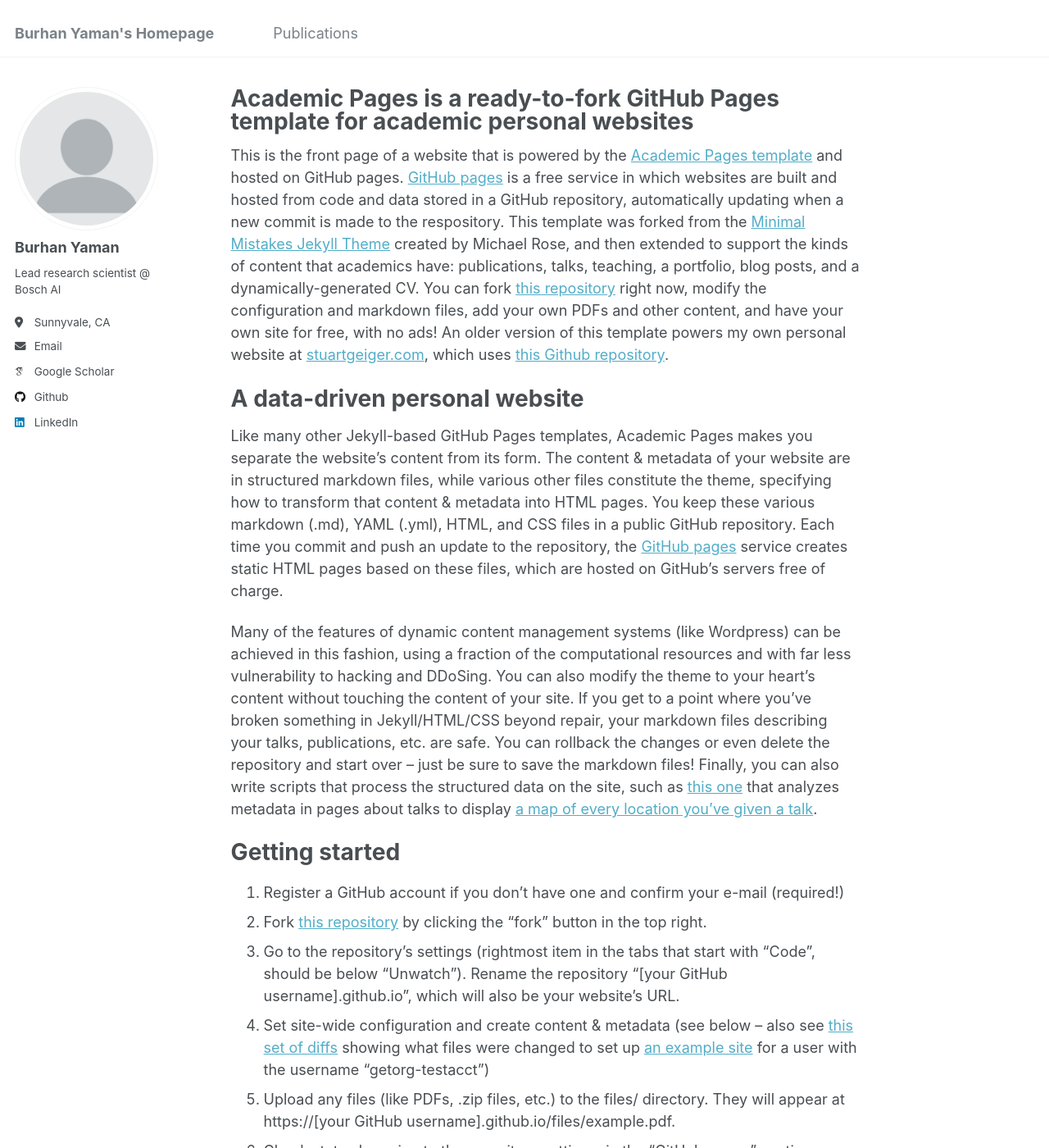
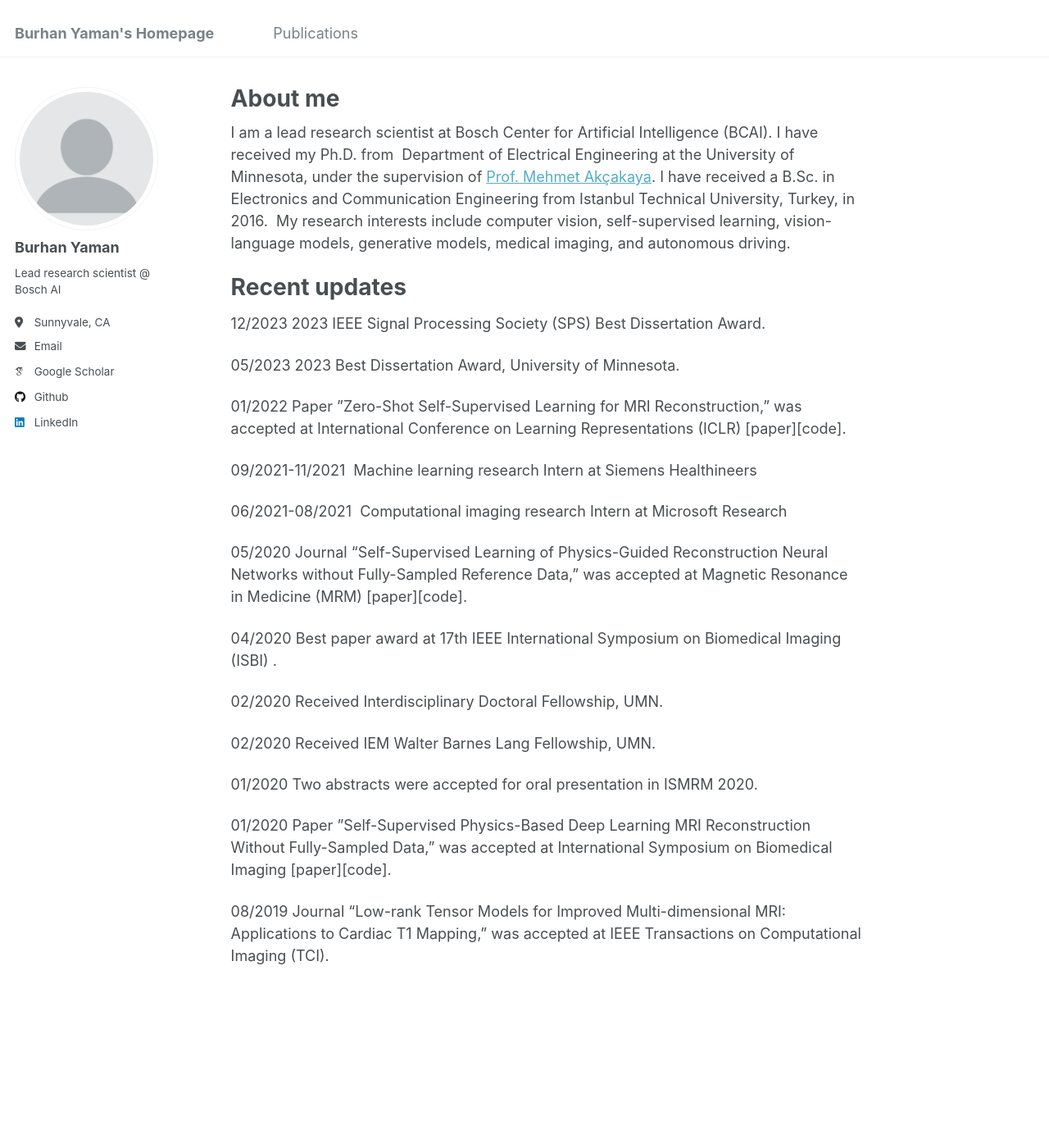
Before and after one commit to byaman14/byaman14.github.io, a Jekyll site: the page built from _pages/about.md, in a window 1280 px wide and 1400 px high. Shown: the whole window at 82% size. Built offline with Jekyll 4.4.1, drawn with Linux system fonts in a browser that asks for light colours; some web fonts are replaced; some of the changed text lies outside the part shown.

Commit message:
Update about.md

```diff
--- a/_pages/about.md
+++ b/_pages/about.md
@@ -1,49 +1,38 @@
 ---
 permalink: /
-title: "Academic Pages is a ready-to-fork GitHub Pages template for academic personal websites"
+title: "About me"
 author_profile: true
 redirect_from:
   - /about/
   - /about.html
 ---
 
-This is the front page of a website that is powered by the [Academic Pages template](https://github.com/academicpages/academicpages.github.io) and hosted on GitHub pages. [GitHub pages](https://pages.github.com) is a free service in which websites are built and hosted from code and data stored in a GitHub repository, automatically updating when a new commit is made to the respository. This template was forked from the [Minimal Mistakes Jekyll Theme](https://mmistakes.github.io/minimal-mistakes/) created by Michael Rose, and then extended to support the kinds of content that academics have: publications, talks, teaching, a portfolio, blog posts, and a dynamically-generated CV. You can fork [this repository](https://github.com/academicpages/academicpages.github.io) right now, modify the configuration and markdown files, add your own PDFs and other content, and have your own site for free, with no ads! An older version of this template powers my own personal website at [stuartgeiger.com](http://stuartgeiger.com), which uses [this Github repository](https://github.com/staeiou/staeiou.github.io).
+I am a lead research scientist at Bosch Center for Artificial Intelligence (BCAI). I have received my Ph.D. from  Department of Electrical Engineering at the University of Minnesota, under the supervision of [Prof. Mehmet Akçakaya](https://imagine.umn.edu/people/mehmet-ak%C3%A7akaya). I have received a B.Sc. in Electronics and Communication Engineering from Istanbul Technical University, Turkey, in 2016.
+My research  interests include computer vision, self-supervised learning, vision-language models, generative models, medical imaging, and autonomous driving.
 
-A data-driven personal website
-======
-Like many other Jekyll-based GitHub Pages templates, Academic Pages makes you separate the website's content from its form. The content & metadata of your website are in structured markdown files, while various other files constitute the theme, specifying how to transform that content & metadata into HTML pages. You keep these various markdown (.md), YAML (.yml), HTML, and CSS files in a public GitHub repository. Each time you commit and push an update to the repository, the [GitHub pages](https://pages.github.com/) service creates static HTML pages based on these files, which are hosted on GitHub's servers free of charge.
 
-Many of the features of dynamic content management systems (like Wordpress) can be achieved in this fashion, using a fraction of the computational resources and with far less vulnerability to hacking and DDoSing. You can also modify the theme to your heart's content without touching the content of your site. If you get to a point where you've broken something in Jekyll/HTML/CSS beyond repair, your markdown files describing your talks, publications, etc. are safe. You can rollback the changes or even delete the repository and start over -- just be sure to save the markdown files! Finally, you can also write scripts that process the structured data on the site, such as [this one](https://github.com/academicpages/academicpages.github.io/blob/master/talkmap.ipynb) that analyzes metadata in pages about talks to display [a map of every location you've given a talk](https://academicpages.github.io/talkmap.html).
+# Recent updates
 
-Getting started
-======
-1. Register a GitHub account if you don't have one and confirm your e-mail (required!)
-1. Fork [this repository](https://github.com/academicpages/academicpages.github.io) by clicking the "fork" button in the top right.
-1. Go to the repository's settings (rightmost item in the tabs that start with "Code", should be below "Unwatch"). Rename the repository "[your GitHub username].github.io", which will also be your website's URL.
-1. Set site-wide configuration and create content & metadata (see below -- also see [this set of diffs](http://archive.is/3TPas) showing what files were changed to set up [an example site](https://getorg-testacct.github.io) for a user with the username "getorg-testacct")
-1. Upload any files (like PDFs, .zip files, etc.) to the files/ directory. They will appear at https://[your GitHub username].github.io/files/example.pdf.
-1. Check status by going to the repository settings, in the "GitHub pages" section
+12/2023  2023 IEEE Signal Processing Society (SPS) Best Dissertation Award.
 
-Site-wide configuration
-------
-The main configuration file for the site is in the base directory in [_config.yml](https://github.com/academicpages/academicpages.github.io/blob/master/_config.yml), which defines the content in the sidebars and other site-wide features. You will need to replace the default variables with ones about yourself and your site's github repository. The configuration file for the top menu is in [_data/navigation.yml](https://github.com/academicpages/academicpages.github.io/blob/master/_data/navigation.yml). For example, if you don't have a portfolio or blog posts, you can remove those items from that navigation.yml file to remove them from the header.
+05/2023  2023 Best Dissertation Award,  University of Minnesota.
 
-Create content & metadata
-------
-For site content, there is one markdown file for each type of content, which are stored in directories like _publications, _talks, _posts, _teaching, or _pages. For example, each talk is a markdown file in the [_talks directory](https://github.com/academicpages/academicpages.github.io/tree/master/_talks). At the top of each markdown file is structured data in YAML about the talk, which the theme will parse to do lots of cool stuff. The same structured data about a talk is used to generate the list of talks on the [Talks page](https://academicpages.github.io/talks), each [individual page](https://academicpages.github.io/talks/2012-03-01-talk-1) for specific talks, the talks section for the [CV page](https://academicpages.github.io/cv), and the [map of places you've given a talk](https://academicpages.github.io/talkmap.html) (if you run this [python file](https://github.com/academicpages/academicpages.github.io/blob/master/talkmap.py) or [Jupyter notebook](https://github.com/academicpages/academicpages.github.io/blob/master/talkmap.ipynb), which creates the HTML for the map based on the contents of the _talks directory).
+01/2022  Paper "Zero-Shot Self-Supervised Learning for MRI Reconstruction," was accepted at International Conference on Learning Representations (ICLR) [paper][code].
 
-**Markdown generator**
+09/2021-11/2021  Machine learning research Intern at Siemens Healthineers
 
-I have also created [a set of Jupyter notebooks](https://github.com/academicpages/academicpages.github.io/tree/master/markdown_generator
-) that converts a CSV containing structured data about talks or presentations into individual markdown files that will be properly formatted for the Academic Pages template. The sample CSVs in that directory are the ones I used to create my own personal website at stuartgeiger.com. My usual workflow is that I keep a spreadsheet of my publications and talks, then run the code in these notebooks to generate the markdown files, then commit and push them to the GitHub repository.
+06/2021-08/2021  Computational imaging research Intern at Microsoft Research
 
-How to edit your site's GitHub repository
-------
-Many people use a git client to create files on their local computer and then push them to GitHub's servers. If you are not familiar with git, you can directly edit these configuration and markdown files directly in the github.com interface. Navigate to a file (like [this one](https://github.com/academicpages/academicpages.github.io/blob/master/_talks/2012-03-01-talk-1.md) and click the pencil icon in the top right of the content preview (to the right of the "Raw | Blame | History" buttons). You can delete a file by clicking the trashcan icon to the right of the pencil icon. You can also create new files or upload files by navigating to a directory and clicking the "Create new file" or "Upload files" buttons.
+05/2020 Journal "Self-Supervised Learning of Physics-Guided Reconstruction Neural Networks without Fully-Sampled Reference Data," was accepted at Magnetic Resonance in Medicine (MRM) [paper][code].
 
-Example: editing a markdown file for a talk
-![Editing a markdown file for a talk](/images/editing-talk.png)
+04/2020 Best paper award at 17th IEEE International Symposium on Biomedical Imaging (ISBI) .
 
-For more info
-------
-More info about configuring Academic Pages can be found in [the guide](https://academicpages.github.io/markdown/). The [guides for the Minimal Mistakes theme](https://mmistakes.github.io/minimal-mistakes/docs/configuration/) (which this theme was forked from) might also be helpful.
+02/2020 Received Interdisciplinary Doctoral Fellowship, UMN.
+
+02/2020 Received IEM Walter Barnes Lang Fellowship, UMN.
+
+01/2020 Two abstracts were accepted for oral presentation in ISMRM 2020.
+
+01/2020 Paper "Self-Supervised Physics-Based Deep Learning MRI Reconstruction Without Fully-Sampled Data," was accepted at International Symposium on Biomedical Imaging [paper][code].
+
+08/2019 Journal "Low-rank Tensor Models for Improved Multi-dimensional MRI: Applications to Cardiac T1 Mapping," was accepted at IEEE Transactions on Computational Imaging (TCI).
```
